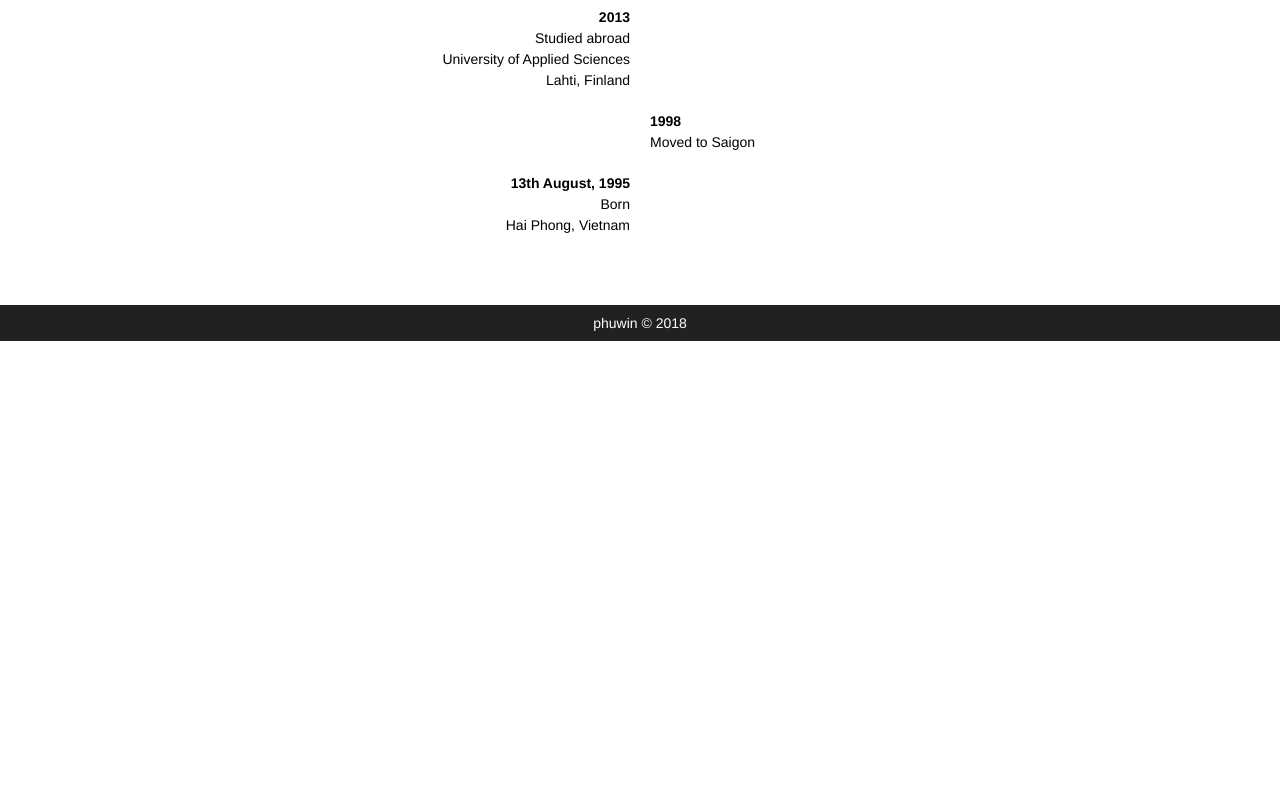
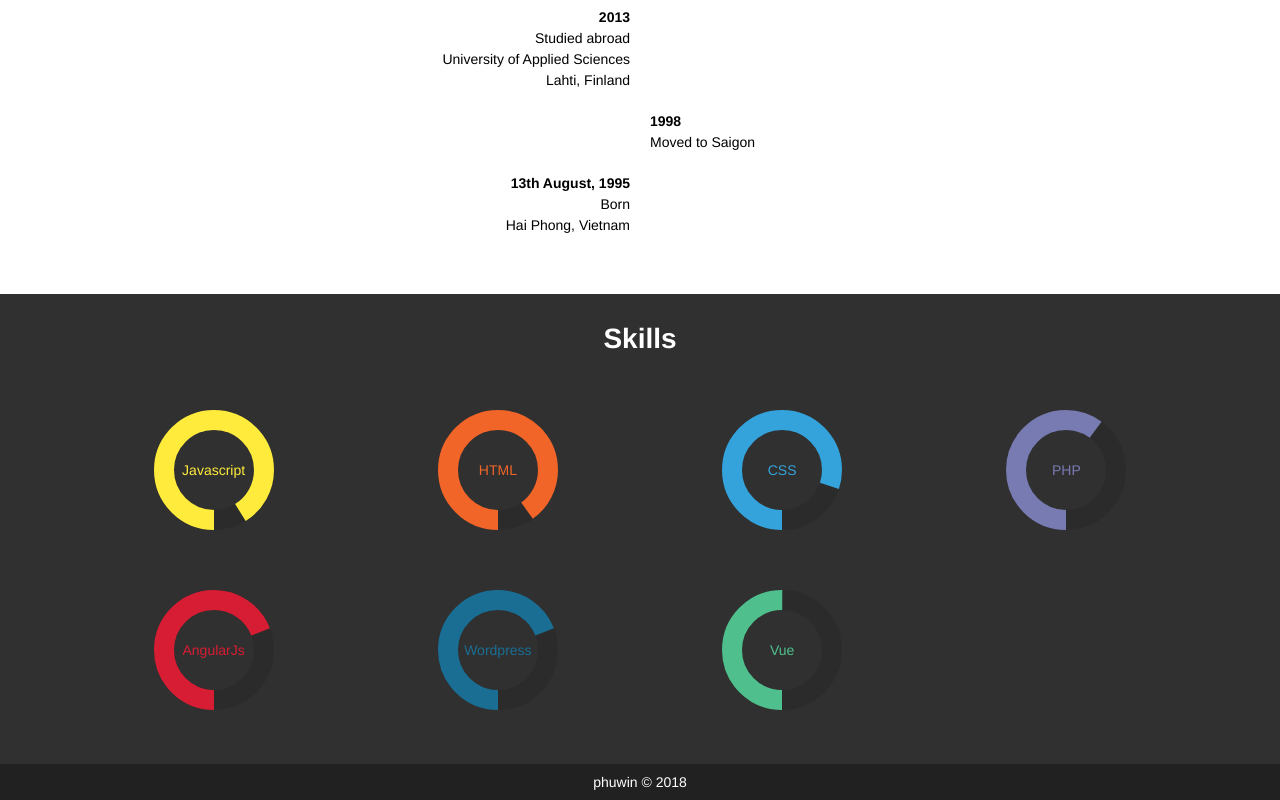
Before and after one commit to phuwin/phuwin.github.io, a Vue app: page / in a window 1280 px wide. Shown: the part 523-1323 px from the top of the page. Before the commit the page ends 864 px from the top, so only its background shows below. Built offline with nearby package versions, Linux system fonts and the light colour scheme.

Commit message:
add skills component

```diff
--- a/src/App.vue
+++ b/src/App.vue
@@ -3,6 +3,7 @@
     <my-header :iconSrc="iconSrc" :title="pageTitle" :iconAlt="pageTitle"></my-header>
     <my-hero :backgroundSrc="heroSrc" :title="heroTitle" :texts="heroText"></my-hero>
     <my-life></my-life>
+    <my-skills></my-skills>
     <v-footer class="pa-3 text-xs-center" align-center>
       <v-layout align-center justify-center>
         {{pageTitle}} &copy; {{ new Date().getFullYear() }}
@@ -20,12 +21,14 @@ import Hero from '@/components/Hero.vue'
 import logo from '@/assets/logo.png'
 import hero from '@/assets/hero.jpeg'
 import MyLife from '@/components/MyLife.vue'
+import MySkills from '@/components/MySkills.vue'
 export default {
   name: 'app',
   components: {
     'my-header': Header,
     'my-hero': Hero,
-    'my-life': MyLife
+    MyLife,
+    MySkills
   },
   data () {
     return {
--- /dev/null
+++ b/src/classes/Skill.js
@@ -0,0 +1,8 @@
+class Skill {
+  constructor (title, percentage, color) {
+    this.title = title
+    this.percentage = percentage
+    this.color = color || 'white'
+  }
+}
+export default Skill
--- /dev/null
+++ b/src/components/MySkill.vue
@@ -0,0 +1,32 @@
+<template>
+  <v-progress-circular :rotate="90" :size="120" :width="20" :value="value" :color="skill.color">
+    {{ skill.title }}
+  </v-progress-circular>
+</template>
+<script>
+export default {
+  name: 'MySkill',
+  data () {
+    return {
+      value: 0
+    }
+  },
+  props: {
+    skill: Object
+  },
+  watch: {
+    actived: (val) => {
+      console.log(val)
+      this.activate()
+    }
+  },
+  created () {
+    this.activate()
+  },
+  methods: {
+    activate () {
+      this.$data.value = this.$props.skill.percentage
+    }
+  }
+}
+</script>
--- /dev/null
+++ b/src/components/MySkills.vue
@@ -0,0 +1,47 @@
+<template>
+  <v-container id="my-skills">
+    <h1>Skills</h1>
+    <v-layout wrap align-center>
+      <v-flex  text-xs-center xs6 sm3 v-for="(skill,index) in skills" :key="index">
+        <my-skill class="my-skill" :skill="skill" :skillActivated="skill.activated"></my-skill>
+      </v-flex>
+    </v-layout>
+  </v-container>
+</template>
+<script>
+import MySkill from '@/components/MySkill'
+import Skill from '@/classes/Skill'
+export default {
+  name: 'MyLifeEvent',
+  components: {
+    'my-skill': MySkill
+  },
+  data () {
+    return {
+      skills: [
+        new Skill('Javascript', 91, 'yellow'),
+        new Skill('HTML', 90, '#F16529'),
+        new Skill('CSS', 80, '#34A3DB'),
+        new Skill('PHP', 60, '#777BB2'),
+        new Skill('AngularJs', 69, '#D71D33'),
+        new Skill('Wordpress', 69, '#1A6E94'),
+        new Skill('Vue', 50, '#4FC08D')
+      ],
+      shown: false
+    }
+  },
+  props: {
+    event: Object
+  }
+}
+</script>
+<style scoped>
+   .container >>> .my-skill{
+    margin:30px 0px;
+    text-align: center;
+  }
+  h1 {
+    text-align: center;
+    margin-bottom:20px;
+  }
+</style>
```
